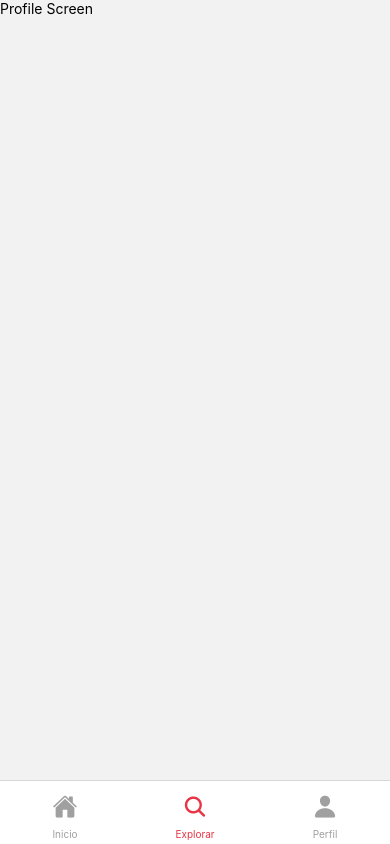
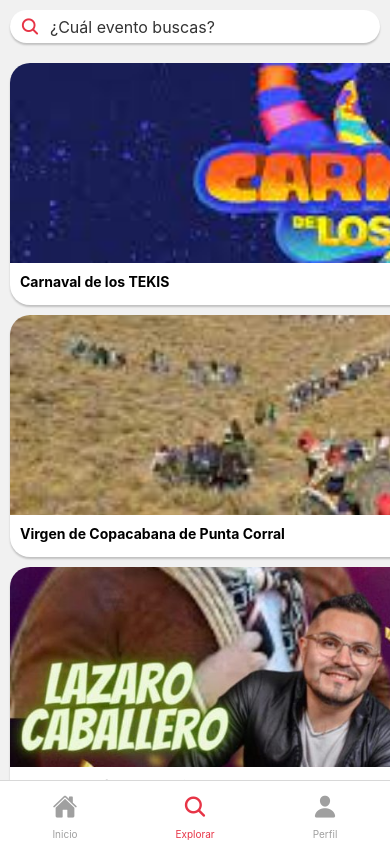
Before and after one commit to chachoariel/pilis-fswd-mod5-diaz-diaz-corimayo, a React Native app: screen /Search in a window 390 px wide. Built offline with nearby package versions, Linux system fonts and the light colour scheme.

Commit message:
Listado de eventos, detalle de eventos y webview de eventos

```diff
--- a/App.js
+++ b/App.js
@@ -3,6 +3,7 @@ import { NavigationContainer } from '@react-navigation/native'
 import { createNativeStackNavigator } from '@react-navigation/native-stack'
 import { MainStackScreen } from './src/screens/event-list/MainStackScreen'
 import { EventDetailScreen } from './src/screens/event-detail/EventDetailScreen'
+import { EventDetailWebScreen } from './src/screens/event-detail-web/EventDetailWebScreen'
 
 const EventListStack = createNativeStackNavigator()
 
@@ -14,7 +15,8 @@ export default function App () {
           {/** //Pantallas con tab */}
           <EventListStack.Screen name='Main' component={MainStackScreen} />
           {/** //Pantallas sin tab */}
-          <EventListStack.Screen name='LocationDetail' component={EventDetailScreen} />
+          <EventListStack.Screen name='EventDetail' component={EventDetailScreen} />
+          <EventListStack.Screen name='EventDetailWeb' component={EventDetailWebScreen} />
         </EventListStack.Navigator>
       </NavigationContainer>
       <StatusBar style='auto' />
--- a/package.json
+++ b/package.json
@@ -18,7 +18,9 @@
     "react": "18.2.0",
     "react-native": "0.71.6",
     "react-native-safe-area-context": "4.5.0",
-    "react-native-screens": "~3.20.0"
+    "react-native-screens": "~3.20.0",
+    "react-native-maps": "1.3.2",
+    "react-native-webview": "11.26.0"
   },
   "devDependencies": {
     "@babel/core": "^7.20.0",
--- /dev/null
+++ b/src/components/SearchBar.jsx
@@ -0,0 +1,19 @@
+import React from 'react'
+import { TextInput, View } from 'react-native'
+import { styles } from './SearchBar.styles'
+import { Ionicons } from '@expo/vector-icons'
+import { COLORS } from '../utils/theme'
+
+export const SearchBar = ({ handleSearch, searchQuery }) => {
+  return (
+    <View style={styles.searchContainer}>
+      <Ionicons name='search' size={20} color={COLORS.primary} />
+      <TextInput
+        placeholder='¿Cuál evento buscas?'
+        style={styles.searchInput}
+        onChangeText={handleSearch}
+        value={searchQuery}
+      />
+    </View>
+  )
+}
--- /dev/null
+++ b/src/components/SearchBar.styles.js
@@ -0,0 +1,25 @@
+import { StyleSheet } from 'react-native'
+import { COLORS } from '../utils/theme'
+
+export const styles = StyleSheet.create({
+  searchContainer: {
+    flexDirection: 'row',
+    alignItems: 'center',
+    backgroundColor: COLORS.white,
+    borderRadius: 20,
+    margin: 10,
+    paddingVertical: 5,
+    paddingHorizontal: 10,
+    elevation: 3,
+    shadowColor: '#000',
+    shadowOffset: { width: 0, height: 2 },
+    shadowOpacity: 0.2,
+    shadowRadius: 2
+  },
+  searchInput: {
+    flex: 1,
+    marginLeft: 10,
+    fontSize: 16,
+    color: '#333'
+  }
+})
--- /dev/null
+++ b/src/screens/event-detail-web/EventDetailWebScreen.jsx
@@ -0,0 +1,15 @@
+import React from 'react'
+import { SafeAreaView } from 'react-native'
+import { styles } from './EventDetailWebScreen.styles'
+import WebView from 'react-native-webview'
+
+export const EventDetailWebScreen = ({ route }) => {
+  const { url } = route.params
+  return (
+    <SafeAreaView style={styles.container}>
+      <WebView
+        source={{ uri: url }}
+      />
+    </SafeAreaView>
+  )
+}
--- /dev/null
+++ b/src/screens/event-detail-web/EventDetailWebScreen.styles.js
@@ -0,0 +1,8 @@
+import { StyleSheet, StatusBar } from 'react-native'
+
+export const styles = StyleSheet.create({
+  container: {
+    flex: 1,
+    marginTop: StatusBar.currentHeight
+  }
+})
--- a/src/screens/event-detail/EventDetailScreen.jsx
+++ b/src/screens/event-detail/EventDetailScreen.jsx
@@ -1,10 +1,46 @@
-import React from 'react'
-import { View, Text } from 'react-native'
+import React, { useContext } from 'react'
+import { View, Text, ScrollView, Image } from 'react-native'
+import { Link } from '@react-navigation/native'
+import MapView, { Marker } from 'react-native-maps'
+import { styles } from './EventDetailScreen.styles'
 
-export const EventDetailScreen = () => {
+export const EventDetailScreen = ({ route }) => {
+  const { item } = route.params
+
   return (
-    <View>
-      <Text>Event Detail Screen</Text>
-    </View>
+    <ScrollView style={styles.container}>
+      <View style={styles.imageContainer}>
+        <ScrollView horizontal pagingEnabled style={styles.imageContainer}>
+          {item.images.map((image, idx) => (
+            <Image key={idx} source={image} style={styles.image} resizeMode='cover' />
+          ))}
+        </ScrollView>
+      </View>
+      <View style={styles.textContainer}>
+        <Text style={styles.title}>{item.title}</Text>
+        <Text style={styles.location}>{item.location}</Text>
+        <Link style={styles.webButton} to={{ screen: 'EventDetailWeb', params: { url: item.url } }}>
+          Ir a la web
+        </Link>
+        <Text style={styles.description}>{item.description}</Text>
+      </View>
+      <MapView
+        style={styles.map}
+        initialRegion={{
+          latitude: item.locationCoordinates.latitude,
+          longitude: item.locationCoordinates.longitude,
+          latitudeDelta: 0.002,
+          longitudeDelta: 0.002
+        }}
+      >
+        <Marker
+          coordinate={{
+            latitude: item.locationCoordinates.latitude,
+            longitude: item.locationCoordinates.longitude
+          }}
+          title={item.title}
+        />
+      </MapView>
+    </ScrollView>
   )
 }
--- a/src/screens/event-detail/EventDetailScreen.styles.js
+++ b/src/screens/event-detail/EventDetailScreen.styles.js
@@ -0,0 +1,64 @@
+import { StyleSheet, StatusBar, Dimensions } from 'react-native'
+import { COLORS, FONT_SIZE } from '../../utils/theme'
+
+export const styles = StyleSheet.create({
+  container: {
+    flex: 1,
+    backgroundColor: COLORS.white,
+    marginTop: StatusBar.currentHeight
+  },
+  imageContainer: {
+    height: 300
+  },
+  image: {
+    width: Dimensions.get('screen').width,
+    height: 300
+  },
+  textContainer: {
+    padding: 20
+  },
+  title: {
+    fontSize: 24,
+    fontWeight: 'bold',
+    marginBottom: 10
+  },
+  location: {
+    fontSize: 18,
+    color: '#666',
+    marginBottom: 5
+  },
+  price: {
+    fontSize: 20,
+    color: '#444',
+    marginBottom: 5
+  },
+  ratingContainer: {
+    flexDirection: 'row',
+    alignItems: 'center'
+  },
+  rating: {
+    marginLeft: 8,
+    color: COLORS.text,
+    fontSize: FONT_SIZE.md
+  },
+  description: {
+    fontSize: 18,
+    lineHeight: 26,
+    marginTop: 10
+  },
+  map: {
+    height: 250,
+    marginVertical: 20,
+    borderRadius: 10
+  },
+  webButton: {
+    textAlign: 'center',
+    backgroundColor: COLORS.primary,
+    color: COLORS.white,
+    borderRadius: 20,
+    paddingHorizontal: 10,
+    paddingVertical: 8,
+    width: 100,
+    marginTop: 10
+  }
+})
--- a/src/screens/event-list/EventListScreen.jsx
+++ b/src/screens/event-list/EventListScreen.jsx
@@ -1,10 +1,35 @@
-import React from 'react'
-import { Text, View } from 'react-native'
+import React, { useState } from 'react'
+import { View, Text, SafeAreaView, FlatList, Pressable, Image } from 'react-native'
+import { styles } from './EventListScreen.styles'
+import { data } from '../../api/data'
+import { SearchBar } from '../../components/SearchBar'
 
-export const EventListScreen = () => {
+export const EventListScreen = ({ navigation }) => {
+  const [searchQuery, setSearchQuery] = useState('')
+  const handleSearch = (query) => {
+    setSearchQuery(query)
+  }
+  const filteredEvents = data.filter(location => (
+    location.title.toLocaleLowerCase().includes(searchQuery.toLocaleLowerCase())
+  ))
+  const event = ({ item }) => (
+    <Pressable onPress={() => navigation.navigate('EventDetail', { item })}>
+      <View style={styles.itemContainer}>
+        <Image source={item.images[0]} style={styles.itemImage} />
+        <Text style={styles.itemTitle}>{item.title}</Text>
+        <Text style={styles.itemPrice}>{item.price}</Text>
+      </View>
+    </Pressable>
+  )
   return (
-    <View>
-      <Text>Profile Screen</Text>
-    </View>
+    <SafeAreaView style={styles.container}>
+      <SearchBar handleSearch={handleSearch} searchQuery={searchQuery} />
+      <FlatList
+        data={filteredEvents}
+        renderItem={event}
+        keyExtractor={item => item.id}
+        style={styles.itemList}
+      />
+    </SafeAreaView>
   )
 }
```
Also changed, not shown: 1 other file (tests, documents, lock files or other folders).
